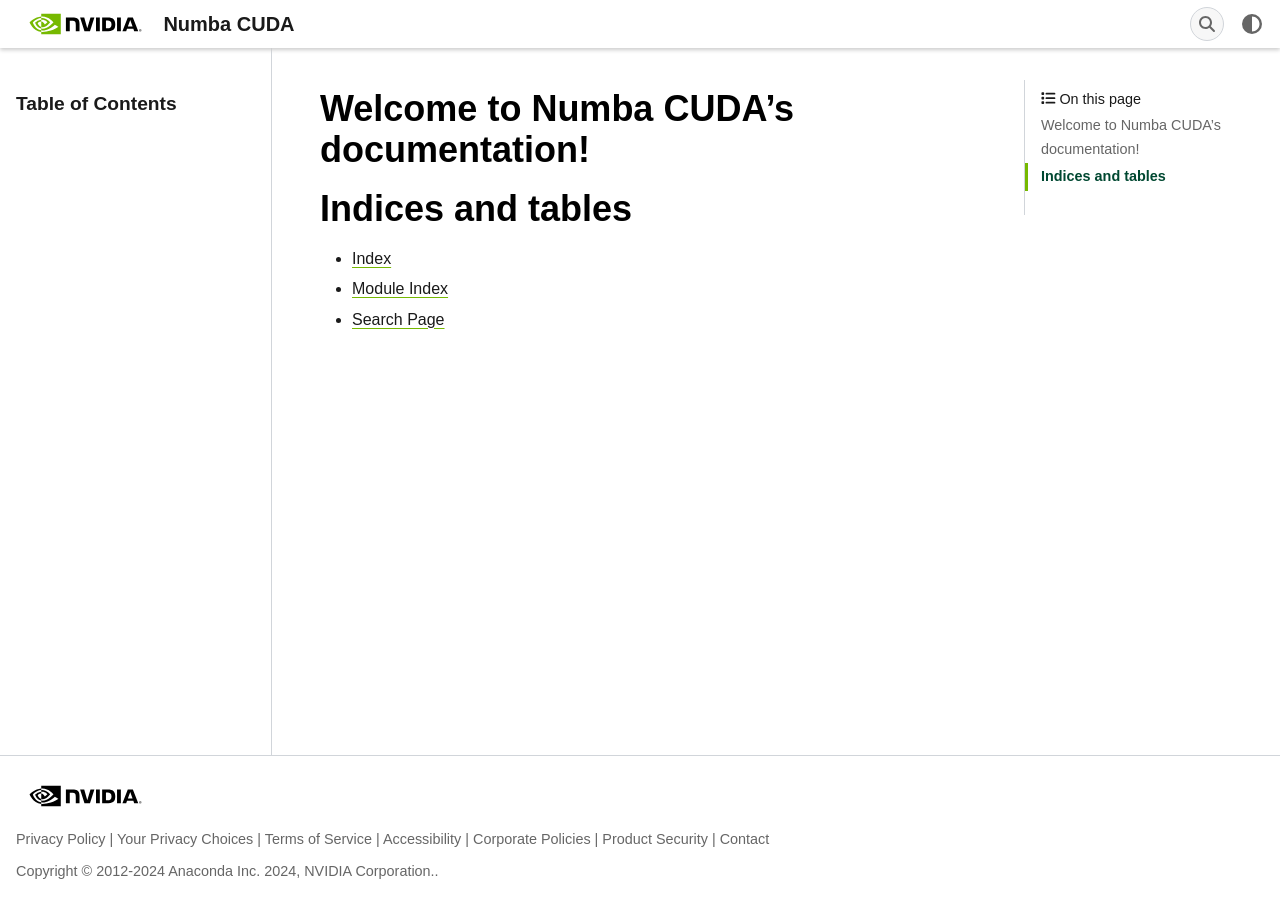
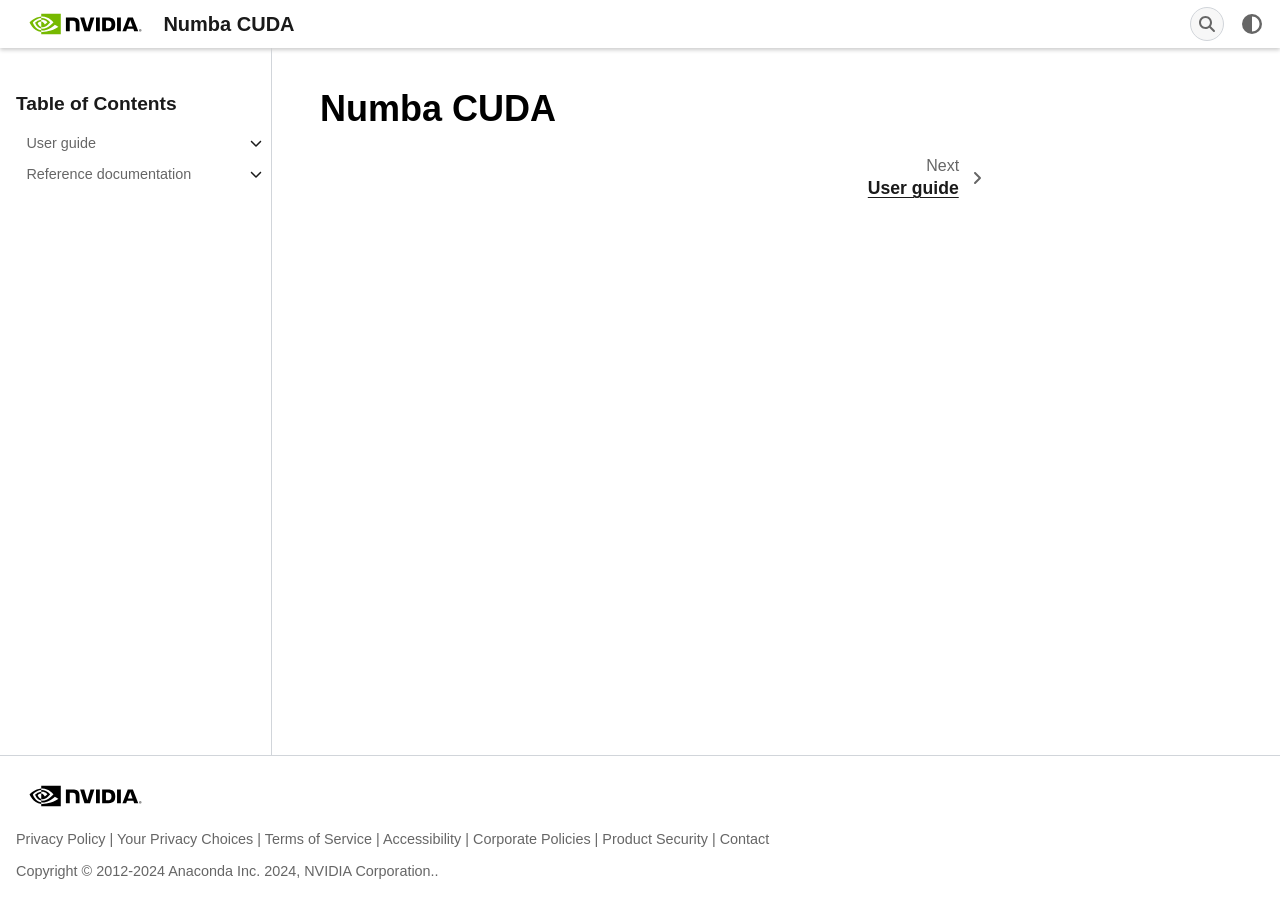
Before and after one commit to NVIDIA/numba-cuda, a Sphinx documentation site: the page built from docs/source/index.rst, in a window 1280 px wide. Built offline with Sphinx 7.4.7, drawn with Linux system fonts in a browser that asks for light colours; some web fonts are replaced; pages that are not in the unit, such as notebooks, are missing from menus.

```diff
--- a/docs/source/index.rst
+++ b/docs/source/index.rst
@@ -3,18 +3,12 @@
    You can adapt this file completely to your liking, but it should at least
    contain the root `toctree` directive.
 
-Welcome to Numba CUDA's documentation!
-======================================
+Numba CUDA
+==========
 
 .. toctree::
    :maxdepth: 2
-   :caption: Contents:
+   :hidden:
 
-
-
-Indices and tables
-==================
-
-* :ref:`genindex`
-* :ref:`modindex`
-* :ref:`search`
+   user/index.rst
+   reference/index.rst
--- a/docs/source/reference/index.rst
+++ b/docs/source/reference/index.rst
@@ -1,5 +1,5 @@
-CUDA Python Reference
-=====================
+Reference documentation
+=======================
 
 .. toctree::
 
--- a/docs/source/user/index.rst
+++ b/docs/source/user/index.rst
@@ -1,8 +1,8 @@
 
 .. _cuda-index:
 
-Numba for CUDA GPUs
-===================
+User guide
+==========
 
 .. toctree::
 
```
